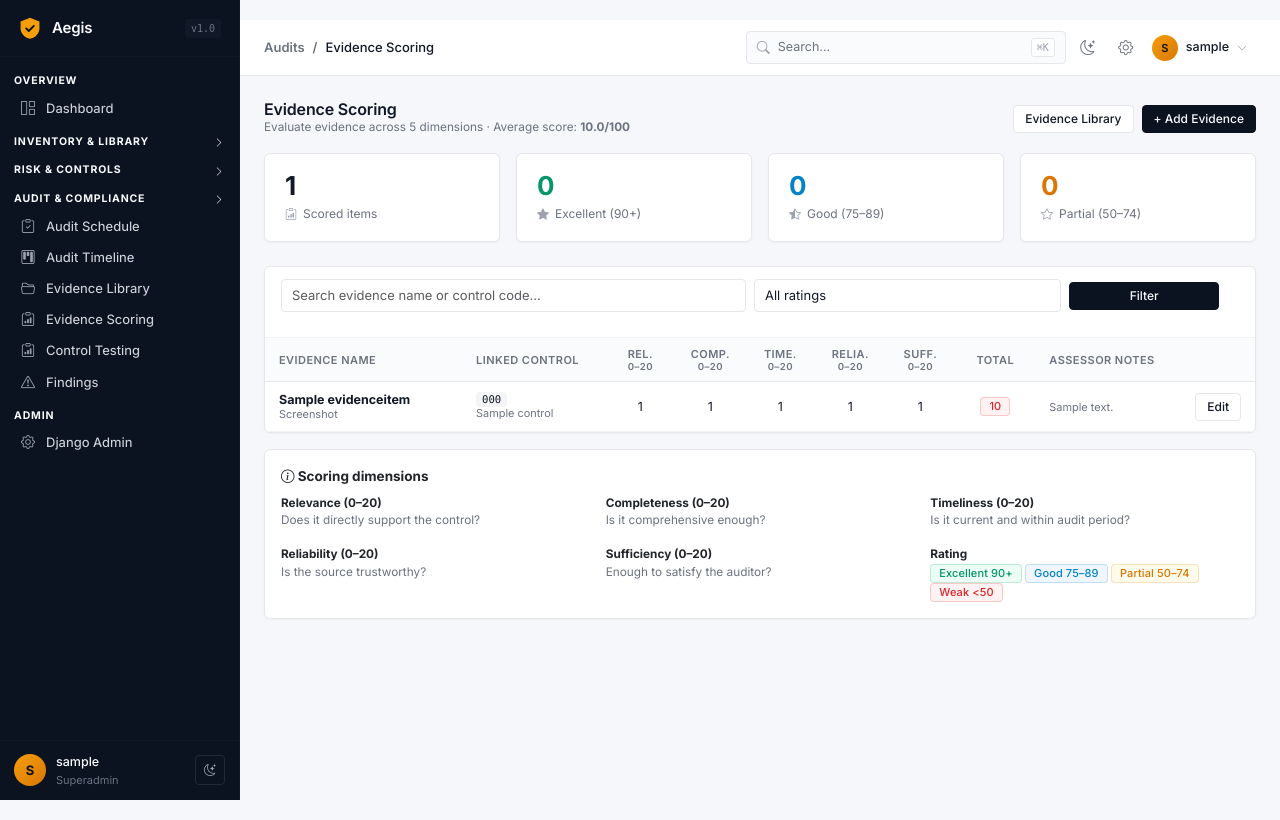
After one commit to SujalAdhikari-Hacker/GRC-Nexus, a Django app: page /audits/scoring/ in a window 1280 px wide. The commit adds this page. Run offline with Django 4.2, Linux system fonts and the light colour scheme; a user stored in the database is signed in; tables that the repository leaves empty hold one stand-in row (values such as "Sample post"); some libraries are stand-ins or nearby versions.

Commit message:
Add Evidence Scoring list view with 5-dimension table and rating breakdown

```diff
--- a/app/audits/urls.py
+++ b/app/audits/urls.py
@@ -2,7 +2,7 @@ from django.urls import path
 from .views import (
     AuditListView, AuditDetailView, AuditCreateView, AuditUpdateView, AuditTimelineView,
     EvidenceListView, EvidenceDetailView, EvidenceCreateView, EvidenceUpdateView,
-    EvidenceScoreCreateView, EvidenceScoreUpdateView,
+    EvidenceScoreCreateView, EvidenceScoreUpdateView, EvidenceScoreListView,
     ControlTestListView, ControlTestCreateView, ControlTestUpdateView,
     FindingListView, FindingDetailView, FindingCreateView, FindingUpdateView,
 )
@@ -23,6 +23,8 @@ urlpatterns = [
     path('evidence/<int:evidence_pk>/score/new/', EvidenceScoreCreateView.as_view(), name='evidence_score_create'),
     path('evidence/score/<int:pk>/edit/', EvidenceScoreUpdateView.as_view(), name='evidence_score_update'),
 
+    path('scoring/', EvidenceScoreListView.as_view(), name='score_list'),
+
     path('tests/', ControlTestListView.as_view(), name='test_list'),
     path('tests/new/', ControlTestCreateView.as_view(), name='test_create'),
     path('tests/<int:pk>/edit/', ControlTestUpdateView.as_view(), name='test_update'),
--- a/app/audits/views.py
+++ b/app/audits/views.py
@@ -430,3 +430,52 @@ class FindingUpdateView(DepartmentScopedMixin, UpdateView):
     template_name = 'audits/finding_form.html'
     success_url = reverse_lazy('audits:finding_list')
     department_field = 'owner_dept'
+
+class EvidenceScoreListView(DepartmentScopedMixin, ListView):
+    model = EvidenceScore
+    template_name = 'audits/score_list.html'
+    context_object_name = 'scores'
+    paginate_by = 30
+    department_field = 'evidence__owner_dept'
+
+    def get_queryset(self):
+        qs = super().get_queryset().select_related(
+            'evidence', 'evidence__related_control', 'evidence__owner_dept', 'assessor'
+        )
+        q = self.request.GET.get('q', '').strip()
+        if q:
+            qs = qs.filter(
+                Q(evidence__title__icontains=q)
+                | Q(evidence__related_control__code__icontains=q)
+            )
+        rating = self.request.GET.get('rating')
+        if rating == 'excellent':
+            qs = qs.filter(total_score__gte=90)
+        elif rating == 'good':
+            qs = qs.filter(total_score__gte=75, total_score__lt=90)
+        elif rating == 'partial':
+            qs = qs.filter(total_score__gte=50, total_score__lt=75)
+        elif rating == 'weak':
+            qs = qs.filter(total_score__lt=50)
+        return qs.order_by('-total_score')
+
+    def get_context_data(self, **kwargs):
+        ctx = super().get_context_data(**kwargs)
+        ctx['search_query'] = self.request.GET.get('q', '')
+        ctx['selected_rating'] = self.request.GET.get('rating', '')
+
+        base = super().get_queryset()
+        user = self.request.user
+        if not user.is_superuser and user.department_id:
+            base = base.filter(evidence__owner_dept=user.department)
+        all_scores = list(base)
+        ctx['total_count'] = len(all_scores)
+        ctx['excellent_count'] = sum(1 for s in all_scores if s.total_score >= 90)
+        ctx['good_count'] = sum(1 for s in all_scores if 75 <= s.total_score < 90)
+        ctx['partial_count'] = sum(1 for s in all_scores if 50 <= s.total_score < 75)
+        ctx['weak_count'] = sum(1 for s in all_scores if s.total_score < 50)
+        if all_scores:
+            ctx['avg_score'] = round(sum(s.total_score for s in all_scores) / len(all_scores), 1)
+        else:
+            ctx['avg_score'] = 0
+        return ctx
--- /dev/null
+++ b/app/templates/audits/score_list.html
@@ -0,0 +1,132 @@
+{% extends "base.html" %}
+{% block title %}Evidence Scoring{% endblock %}
+{% block breadcrumb %}
+<nav aria-label="breadcrumb">
+  <ol class="breadcrumb mb-0">
+    <li class="breadcrumb-item"><a href="{% url 'audits:list' %}">Audits</a></li>
+    <li class="breadcrumb-item active">Evidence Scoring</li>
+  </ol>
+</nav>
+{% endblock %}
+
+{% block content %}
+
+<div class="d-flex justify-content-between align-items-center mb-3">
+    <div>
+        <h5 class="mb-0">Evidence Scoring</h5>
+        <small class="text-muted">Evaluate evidence across 5 dimensions · Average score: <strong>{{ avg_score }}/100</strong></small>
+    </div>
+    <div class="d-flex gap-2">
+        <a href="{% url 'audits:evidence_list' %}" class="btn btn-sm btn-outline-dark">Evidence Library</a>
+        <a href="{% url 'audits:evidence_create' %}" class="btn btn-sm btn-primary">+ Add Evidence</a>
+    </div>
+</div>
+
+{# ---------- Rating breakdown ---------- #}
+<div class="row g-3 mb-4">
+    <div class="col-md-3"><div class="stat-card"><div class="value">{{ total_count }}</div><div class="label"><i class="bi bi-clipboard-data"></i> Scored items</div></div></div>
+    <div class="col-md-3"><div class="stat-card"><div class="value" style="color:#059669;">{{ excellent_count }}</div><div class="label"><i class="bi bi-star-fill"></i> Excellent (90+)</div></div></div>
+    <div class="col-md-3"><div class="stat-card"><div class="value" style="color:#0284C7;">{{ good_count }}</div><div class="label"><i class="bi bi-star-half"></i> Good (75–89)</div></div></div>
+    <div class="col-md-3"><div class="stat-card"><div class="value" style="color:#D97706;">{{ partial_count }}</div><div class="label"><i class="bi bi-star"></i> Partial (50–74)</div></div></div>
+</div>
+
+{# ---------- Filters ---------- #}
+<div class="card">
+    <div class="card-header bg-white d-flex justify-content-between align-items-center">
+        <form method="get" class="row g-2 align-items-center flex-grow-1 me-3">
+            <div class="col-md-6">
+                <input type="text" name="q" class="form-control form-control-sm" placeholder="Search evidence name or control code..." value="{{ search_query }}">
+            </div>
+            <div class="col-md-4">
+                <select name="rating" class="form-select form-select-sm">
+                    <option value="">All ratings</option>
+                    <option value="excellent" {% if selected_rating == 'excellent' %}selected{% endif %}>Excellent (90+)</option>
+                    <option value="good" {% if selected_rating == 'good' %}selected{% endif %}>Good (75–89)</option>
+                    <option value="partial" {% if selected_rating == 'partial' %}selected{% endif %}>Partial (50–74)</option>
+                    <option value="weak" {% if selected_rating == 'weak' %}selected{% endif %}>Weak (&lt;50)</option>
+                </select>
+            </div>
+            <div class="col-md-2">
+                <button class="btn btn-sm btn-dark w-100">Filter</button>
+            </div>
+        </form>
+    </div>
+
+    <div class="table-responsive">
+        <table class="table mb-0 align-middle" style="font-size:12.5px;">
+            <thead class="table-light">
+                <tr>
+                    <th style="min-width:180px;">Evidence name</th>
+                    <th style="min-width:130px;">Linked Control</th>
+                    <th class="text-center" style="width:70px;" title="Relevance — does it directly support the control?">Rel.<br><small class="text-muted">0–20</small></th>
+                    <th class="text-center" style="width:70px;" title="Completeness — is it comprehensive enough?">Comp.<br><small class="text-muted">0–20</small></th>
+                    <th class="text-center" style="width:70px;" title="Timeliness — is it current and within audit period?">Time.<br><small class="text-muted">0–20</small></th>
+                    <th class="text-center" style="width:70px;" title="Reliability — is the source trustworthy?">Relia.<br><small class="text-muted">0–20</small></th>
+                    <th class="text-center" style="width:70px;" title="Sufficiency — enough to satisfy the auditor?">Suff.<br><small class="text-muted">0–20</small></th>
+                    <th class="text-center" style="width:80px;">Total</th>
+                    <th>Assessor Notes</th>
+                    <th style="width:50px;"></th>
+                </tr>
+            </thead>
+            <tbody>
+            {% for s in scores %}
+                <tr>
+                    <td>
+                        <a href="{% url 'audits:evidence_detail' s.evidence.pk %}"><strong>{{ s.evidence.title|truncatechars:50 }}</strong></a>
+                        <div class="small text-muted">{{ s.evidence.get_evidence_type_display }}</div>
+                    </td>
+                    <td>
+                        {% if s.evidence.related_control %}
+                            <a href="{% url 'controls:detail' s.evidence.related_control.pk %}"><code>{{ s.evidence.related_control.code }}</code></a>
+                            <div class="small text-muted">{{ s.evidence.related_control.name|truncatechars:22 }}</div>
+                        {% else %}—{% endif %}
+                    </td>
+                    <td class="text-center">{{ s.relevance }}</td>
+                    <td class="text-center">{{ s.completeness }}</td>
+                    <td class="text-center">{{ s.timeliness }}</td>
+                    <td class="text-center">{{ s.reliability }}</td>
+                    <td class="text-center">{{ s.sufficiency }}</td>
+                    <td class="text-center">
+                        {% if s.total_score >= 90 %}<span class="badge bg-success" style="font-size:11px;">{{ s.total_score }}</span>
+                        {% elif s.total_score >= 75 %}<span class="badge bg-info text-dark" style="font-size:11px;">{{ s.total_score }}</span>
+                        {% elif s.total_score >= 50 %}<span class="badge bg-warning text-dark" style="font-size:11px;">{{ s.total_score }}</span>
+                        {% else %}<span class="badge bg-danger" style="font-size:11px;">{{ s.total_score }}</span>{% endif %}
+                    </td>
+                    <td><small class="text-muted">{{ s.assessor_notes|truncatechars:80|default:"—" }}</small></td>
+                    <td class="text-end">
+                        <a href="{% url 'audits:evidence_score_update' s.pk %}" class="btn btn-sm btn-outline-dark" title="Edit score">Edit</a>
+                    </td>
+                </tr>
+            {% empty %}
+                <tr><td colspan="10" class="text-center text-muted py-4">
+                    No scored evidence yet.
+                    <a href="{% url 'audits:evidence_list' %}">Go to Evidence Library</a> and score an item.
+                </td></tr>
+            {% endfor %}
+            </tbody>
+        </table>
+    </div>
+</div>
+
+{# ---------- Guide ---------- #}
+<div class="card mt-3">
+    <div class="card-body">
+        <strong class="d-block mb-2"><i class="bi bi-info-circle"></i> Scoring dimensions</strong>
+        <div class="row g-3 small">
+            <div class="col-md-4"><strong>Relevance (0–20)</strong><br><span class="text-muted">Does it directly support the control?</span></div>
+            <div class="col-md-4"><strong>Completeness (0–20)</strong><br><span class="text-muted">Is it comprehensive enough?</span></div>
+            <div class="col-md-4"><strong>Timeliness (0–20)</strong><br><span class="text-muted">Is it current and within audit period?</span></div>
+            <div class="col-md-4"><strong>Reliability (0–20)</strong><br><span class="text-muted">Is the source trustworthy?</span></div>
+            <div class="col-md-4"><strong>Sufficiency (0–20)</strong><br><span class="text-muted">Enough to satisfy the auditor?</span></div>
+            <div class="col-md-4">
+                <strong>Rating</strong><br>
+                <span class="badge bg-success">Excellent 90+</span>
+                <span class="badge bg-info text-dark">Good 75–89</span>
+                <span class="badge bg-warning text-dark">Partial 50–74</span>
+                <span class="badge bg-danger">Weak &lt;50</span>
+            </div>
+        </div>
+    </div>
+</div>
+
+{% endblock %}
--- a/app/templates/base.html
+++ b/app/templates/base.html
@@ -125,7 +125,9 @@
             {% endif %}
 
             {% if user.is_superuser %}
-                        <div class="sidebar-section-head sidebar-head-toggle" data-target="audit" style="display: flex;">
+
+            {# ================= AUDIT & COMPLIANCE ================= #}
+            <div class="sidebar-section-head sidebar-head-toggle" data-target="audit" style="display: flex;">
                 <span>Audit &amp; Compliance</span>
                 <i class="bi bi-chevron-down section-caret"></i>
             </div>
@@ -136,12 +138,36 @@
             <a href="{% url 'audits:timeline' %}" class="sidebar-link" style="display: flex;">
                 <i class="bi bi-kanban"></i><span>Audit Timeline</span>
             </a>
+            <a href="{% url 'audits:evidence_list' %}" class="sidebar-link" style="display: flex;">
+                <i class="bi bi-folder2-open"></i><span>Evidence Library</span>
+            </a>
+                        <a href="{% url 'audits:score_list' %}" class="sidebar-link" style="display: flex;">
+                <i class="bi bi-clipboard-data"></i><span>Evidence Scoring</span>
+            </a>
+            <a href="{% url 'audits:test_list' %}" class="sidebar-link" style="display: flex;">
+                <i class="bi bi-clipboard-data"></i><span>Control Testing</span>
+            </a>
+            <a href="{% url 'audits:finding_list' %}" class="sidebar-link" style="display: flex;">
+                <i class="bi bi-exclamation-triangle"></i><span>Findings</span>
+            </a>
             {% else %}
             <a href="{% url 'audits:list' %}" class="sidebar-link toggle-item" data-section="audit" style="display: none;">
                 <i class="bi bi-clipboard-check"></i><span>Audit Schedule</span>
             </a>
             <a href="{% url 'audits:timeline' %}" class="sidebar-link toggle-item" data-section="audit" style="display: none;">
                 <i class="bi bi-kanban"></i><span>Audit Timeline</span>
+            </a>
+            <a href="{% url 'audits:evidence_list' %}" class="sidebar-link toggle-item" data-section="audit" style="display: none;">
+                <i class="bi bi-folder2-open"></i><span>Evidence Library</span>
+            </a>
+            <a href="{% url 'audits:test_list' %}" class="sidebar-link toggle-item" data-section="audit" style="display: none;">
+                <i class="bi bi-clipboard-data"></i><span>Control Testing</span>
+            </a>
+            <a href="{% url 'audits:finding_list' %}" class="sidebar-link toggle-item" data-section="audit" style="display: none;">
+                <i class="bi bi-exclamation-triangle"></i><span>Findings</span>
+            </a>
+                        <a href="{% url 'audits:score_list' %}" class="sidebar-link toggle-item" data-section="audit" style="display: none;">
+                <i class="bi bi-clipboard-data"></i><span>Evidence Scoring</span>
             </a>
             {% endif %}
             <div class="sidebar-section-head" style="display: flex; cursor: default;">Admin</div>
```
